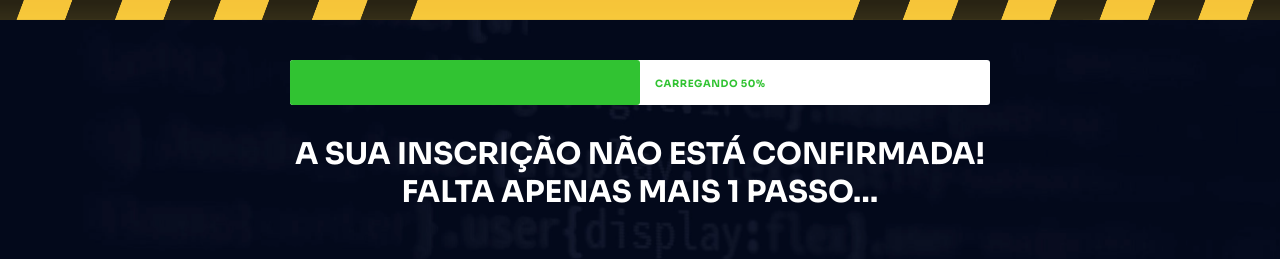
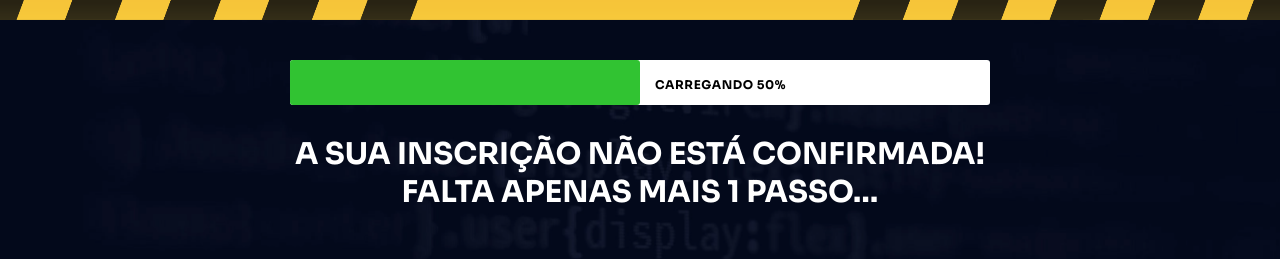
Before and after one commit to laryjsm/pagina-obrigado-v2, a plain HTML site: page index.html in a window 1280 px wide. Shown: the part 110-369 px from the top of the page. Drawn offline with Linux system fonts and the light colour scheme.

Commit message:
changed progress-bar color

```diff
--- a/styles.css
+++ b/styles.css
@@ -75,14 +75,13 @@ main {
 }
 
 .progress-bar p {
-    font-size: 10px;
+    font-size: 12px;
     margin-top: 16.5px;
     margin-left: 15px;
     font-family: 'Sora-Bold';
     letter-spacing: 0.57px;
-    color: #31C332;
+    color: #000;
     text-transform: uppercase;
-    opacity: 1;
 }
 @keyframes tamanhoProgressBar {
     0% {
```
